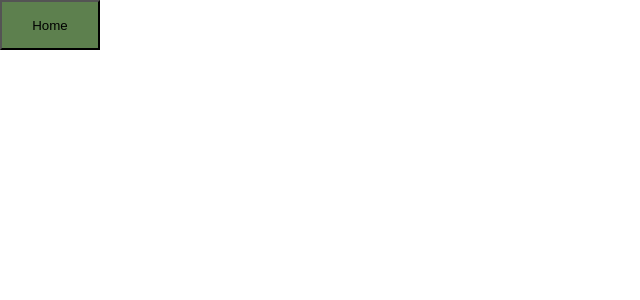
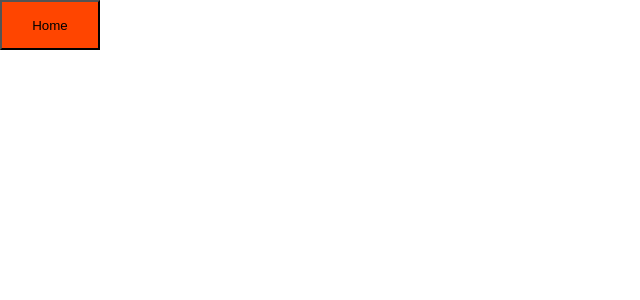
Before and after one commit to j-stuckey/web-portfolio, a React app: page / in a window 1280 px wide. Shown: the top 300 px of the page, without its empty margins (0-640 px from the left). Built offline with nearby package versions, Linux system fonts and the light colour scheme.

Commit message:
refactored nav button

```diff
--- a/src/App.js
+++ b/src/App.js
@@ -1,17 +1,16 @@
 import React, { Component } from 'react';
-import styles from './styles/app.css';
+import NavBar from './nav';
+
 class App extends Component {
+
   render() {
+
     return (
-        <React.Fragment>
+        <div>
 
-            <header>
-                <nav>
-                    <button className={styles.button}>Home</button>
-                </nav>
-            </header>
+            <NavBar />
 
-        </React.Fragment>
+        </div>
     );
   }
 }
--- /dev/null
+++ b/src/nav.js
@@ -0,0 +1,10 @@
+import React from 'react';
+import styles from './styles/nav.css';
+
+export default function NavBar(props) {
+    return (
+        <nav>
+            <button className={styles.button}>Home</button>
+        </nav>
+    );
+}
--- a/src/styles/app.css
+++ b/src/styles/nav.css
@@ -1,5 +1,5 @@
 .button {
-    background-color: #5d804e;
     height: 50px;
     width: 100px;
+    background-color: orangered;
 }
```
Also changed, not shown: src/logo.svg (deleted).
